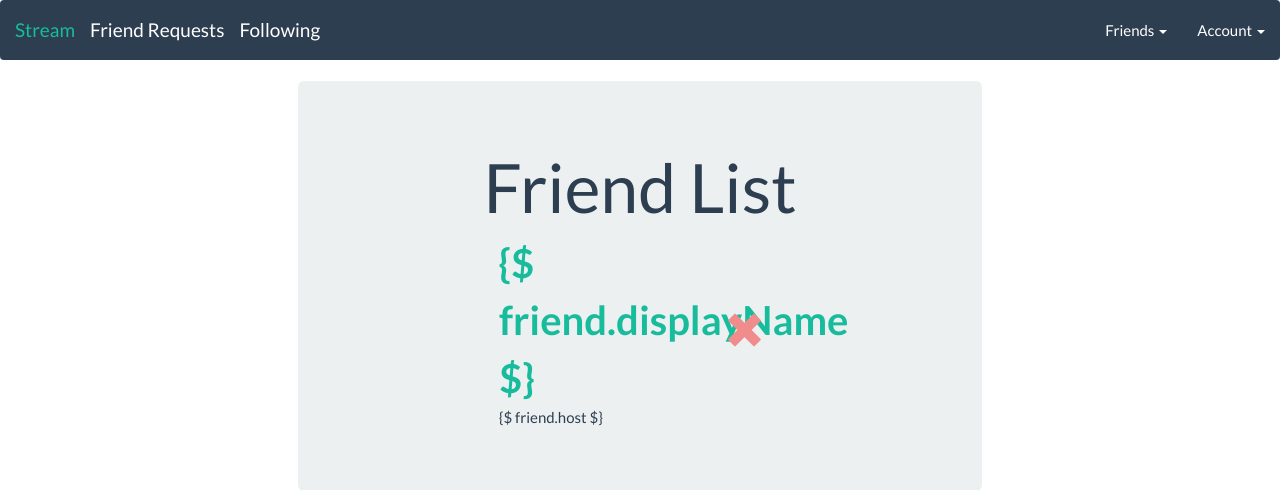
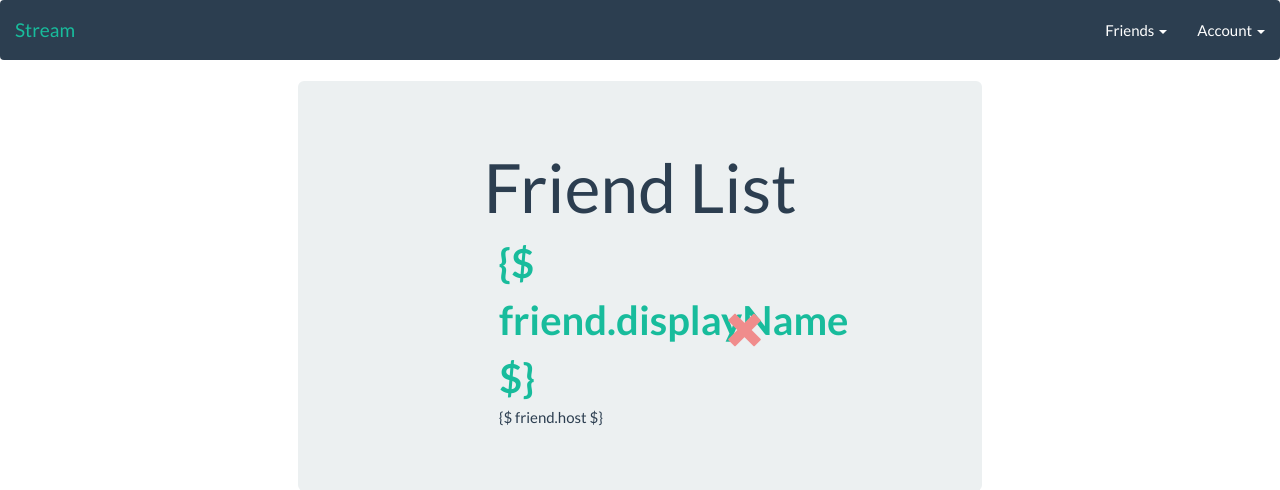
Before and after one commit to CMPUT404W17T06/CMPUT404-project, a Django app: page /friends/ in a window 1280 px wide. Shown: the top 490 px of the page. Run offline with Django 3.2, Linux system fonts and the light colour scheme; the visitor is signed in with stand-in values (Sample User, id 1); some libraries are stand-ins or nearby versions.

Commit message:
delete nagvi bar friend and request

```diff
--- a/templates/base.html
+++ b/templates/base.html
@@ -21,8 +21,6 @@
                                     <span class="icon-bar"></span>
                                 </button>
                                 <a class="navbar-brand" href="/dash">Stream</a>
-                                <a class="navbar-brand" href="/dash/friendrequests">Friend Requests</a>
-                                <a class="navbar-brand" href="/dash/social">Following</a>
 </div>
                                 <ul class="nav navbar-nav navbar-right">
                                     <li class="dropdown">
@@ -30,9 +28,8 @@
                                             <span class="caret"></span>
                                         </a>
                                         <ul class="dropdown-menu" role="friends_menu">
-                                            <li><a href="/dash/following">Friends</a></li>
-                                            <li><a href="/dash/friendrequest">Requests</a></li>
-                                            <li><a href="/dash/follow">Send Request</a></li>
+                                            <li><a href="/dash/social">Friends</a></li>
+                                            <li><a href="/dash/friendrequests">Requests</a></li>
                                         </ul>
                                     </li>
                                     <li class="dropdown">
```
